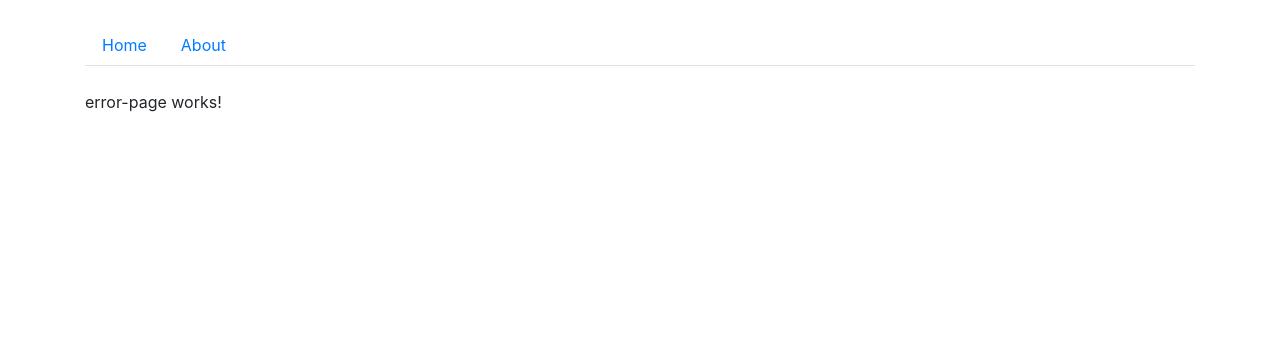
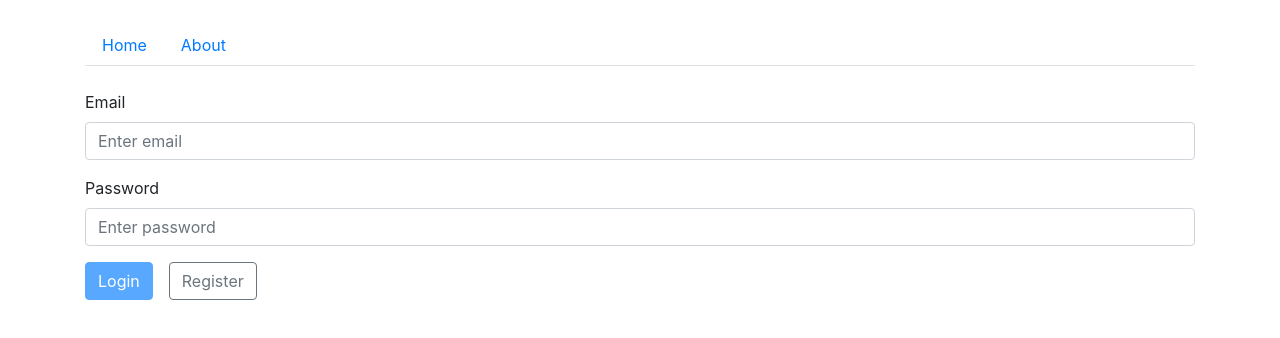
Before and after one commit to VienDinhCom/angular-examples, an Angular app: page /login in a window 1280 px wide. Before the commit this address led to /404. Shown: the top 338 px of the page. Built offline with nearby package versions, Linux system fonts and the light colour scheme.

Commit message:
Add auth form

```diff
--- a/src/app/app.routes.ts
+++ b/src/app/app.routes.ts
@@ -2,10 +2,17 @@ import { Routes } from "@angular/router";
 import { HomePageComponent } from "./pages/home-page/home-page.component";
 import { ErrorPageComponent } from "./pages/error-page/error-page.component";
 import { AboutPageComponent } from "./pages/about-page/about-page.component";
+import { AuthPageComponent } from "./pages/auth-page/auth-page.component";
 
 export const appRoutes: Routes = [
   { path: "", component: HomePageComponent },
   { path: "about", component: AboutPageComponent },
+  { path: "login", component: AuthPageComponent, data: { isLoginPage: true } },
+  {
+    path: "register",
+    component: AuthPageComponent,
+    data: { isLoginPage: false }
+  },
   { path: "404", component: ErrorPageComponent },
   { path: "**", redirectTo: "/404" }
 ];
--- /dev/null
+++ b/src/app/pages/auth-page/auth-page.component.html
@@ -0,0 +1,34 @@
+<form [formGroup]="authForm" (ngSubmit)="onSubmit()">
+  <div class="form-group">
+    <label>Email</label>
+    <input
+      formControlName="email"
+      type="email"
+      class="form-control"
+      placeholder="Enter email"
+    />
+  </div>
+  <div class="form-group">
+    <label>Password</label>
+    <input
+      formControlName="password"
+      type="password"
+      class="form-control"
+      placeholder="Enter password"
+    />
+  </div>
+  <button
+    type="submit"
+    class="btn btn-primary mr-3"
+    [disabled]="!authForm.valid"
+  >
+    {{ isLoginPage ? "Login" : "Register" }}
+  </button>
+  <button
+    [routerLink]="isLoginPage ? '/register' : '/login'"
+    type="button"
+    class="btn btn-outline-secondary"
+  >
+    {{ isLoginPage ? "Register" : "Login" }}
+  </button>
+</form>
--- /dev/null
+++ b/src/app/pages/auth-page/auth-page.component.ts
@@ -0,0 +1,28 @@
+import { Component, OnInit } from "@angular/core";
+import { ActivatedRoute } from "@angular/router";
+import { FormGroup, FormControl, Validators } from "@angular/forms";
+
+@Component({
+  selector: "app-auth-page",
+  templateUrl: "./auth-page.component.html",
+  styleUrls: ["./auth-page.component.scss"]
+})
+export class AuthPageComponent implements OnInit {
+  isLoginPage: boolean = true;
+  authForm: FormGroup;
+
+  constructor(private route: ActivatedRoute) {
+    this.isLoginPage = this.route.snapshot.data.isLoginPage;
+  }
+
+  ngOnInit() {
+    this.authForm = new FormGroup({
+      email: new FormControl(null, [Validators.email, Validators.required]),
+      password: new FormControl(null, Validators.required)
+    });
+  }
+
+  onSubmit() {
+    console.log(this.authForm.valid);
+  }
+}
```
Also changed, not shown: src/app/app.module.ts (+9 -2 lines), src/app/pages/auth-page/auth-page.component.scss (added), 1 other file (tests, documents, lock files or other folders).
